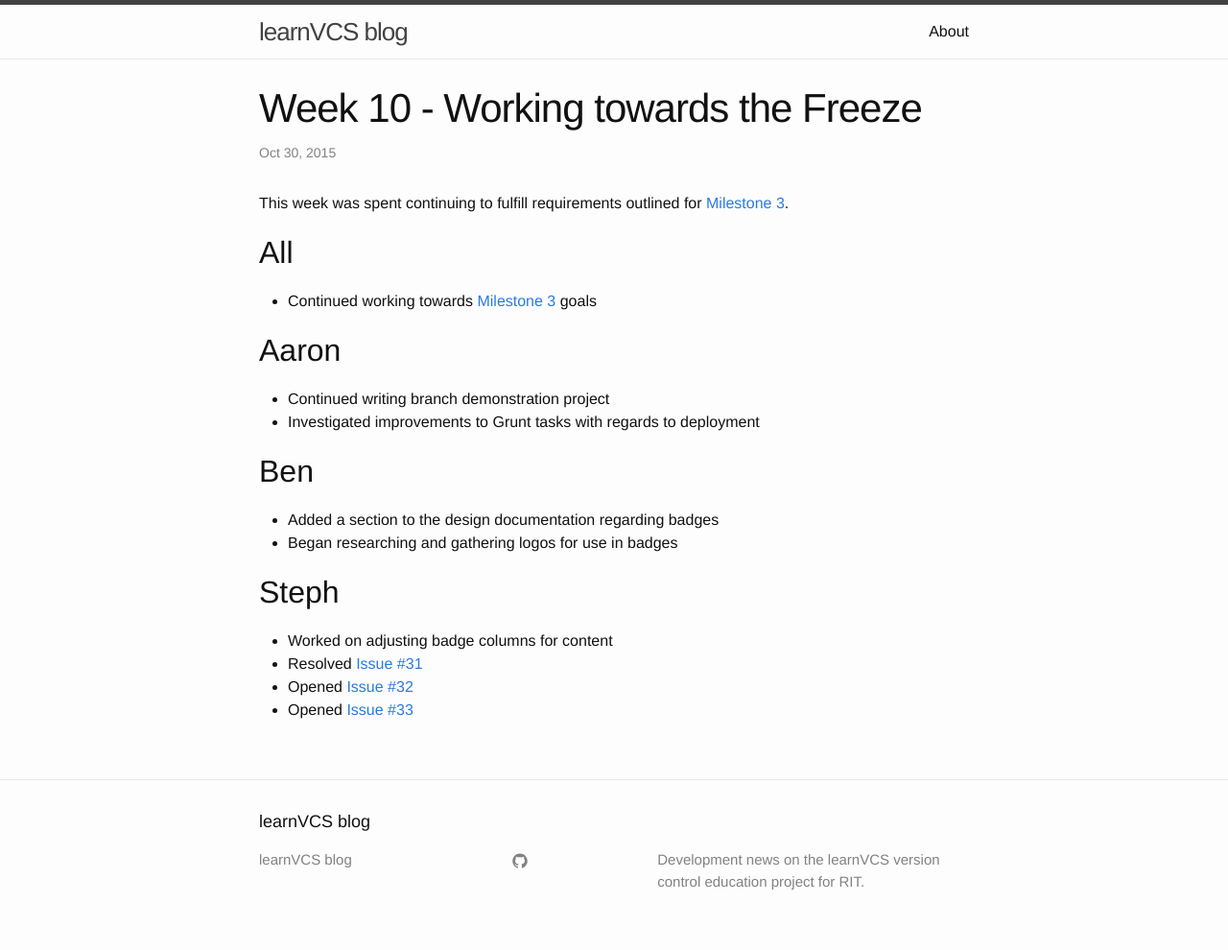
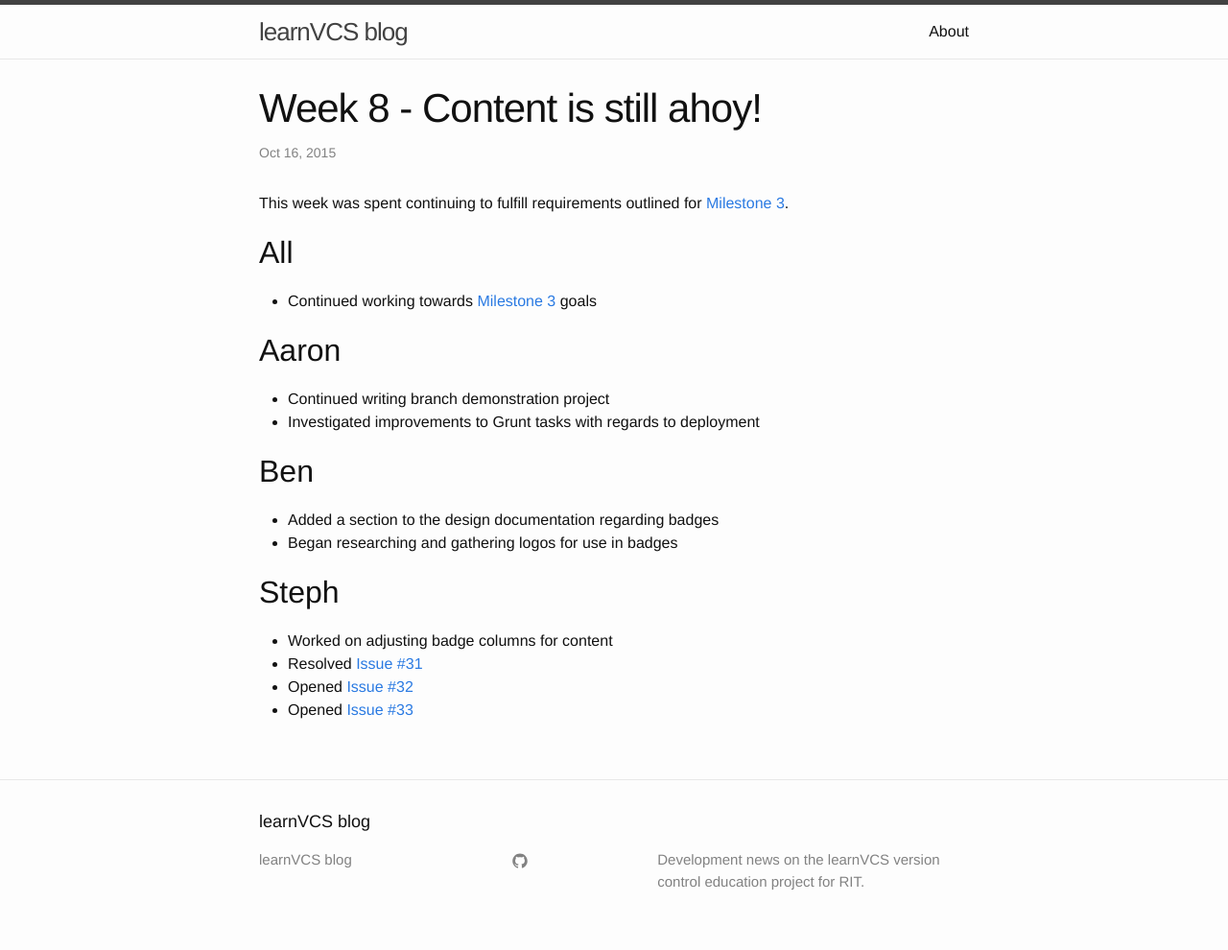
Before and after one commit to gitrit/gitrit.github.io, a Jekyll site: the page built from _posts/2015-10-16-week-8.md, in a window 1280 px wide. Shown: the whole page at 96% size. Built offline with Jekyll 4.4.1, drawn with Linux system fonts in a browser that asks for light colours.

Commit message:
Revert "Update 2015-10-16-week-8.md"
This reverts commit 7b16b0de932654be8ea7192819ed1ad5e0d9ef57.

```diff
--- a/_posts/2015-10-16-week-8.md
+++ b/_posts/2015-10-16-week-8.md
@@ -1,7 +1,7 @@
 ---
 layout: post
-title:  "Week 10 - Working towards the Freeze"
-date:   2015-10-30
+title:  "Week 8 - Content is still ahoy!"
+date:   2015-10-16
 categories: update
 ---
 
```
